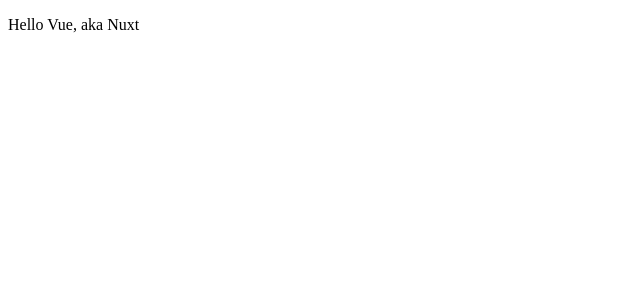
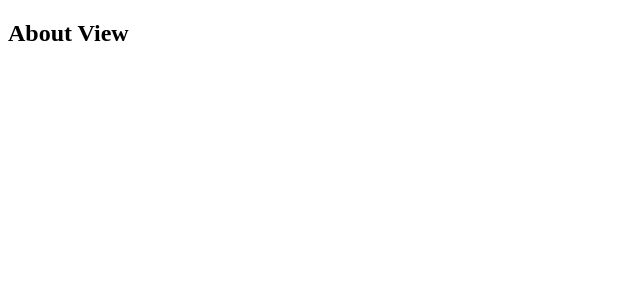
Before and after one commit to rajeshpillai/nuxt3-starter, a Nuxt app: page /about in a window 1280 px wide. Shown: the top 300 px of the page, without its empty margins (0-640 px from the left). Built offline with nearby package versions, Linux system fonts and the light colour scheme.

Commit message:
Add some pages

```diff
--- a/app.vue
+++ /dev/null
@@ -1,5 +0,0 @@
-<template>
-  <div>
-   <p>Hello Vue, aka Nuxt</p>
-  </div>
-</template>
--- /dev/null
+++ b/pages/about.vue
@@ -0,0 +1,3 @@
+<template>
+  <h2>About View</h2>
+</template>
--- /dev/null
+++ b/pages/index.vue
@@ -0,0 +1,3 @@
+<template>
+  <h2>Index View</h2>
+</template>
```
